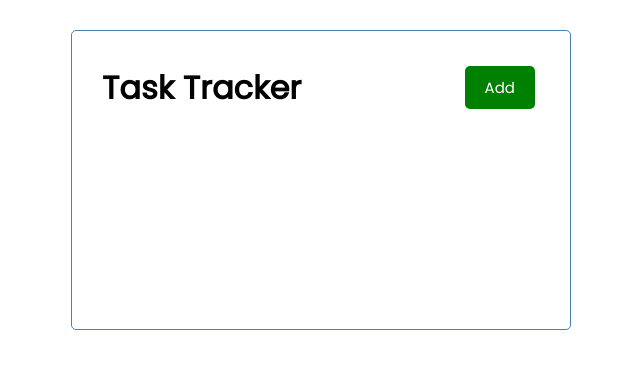
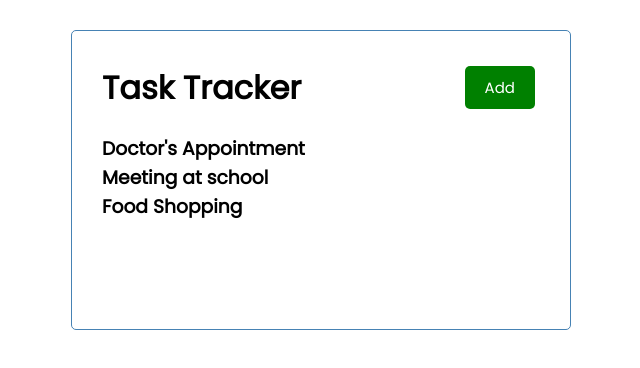
Before and after one commit to Prince-Baust/react-task-tracker, a React (Create React App) app: page / in a window 1280 px wide. Shown: the top 368 px of the page, without its empty margins (319-959 px from the left). Built offline with nearby package versions, Linux system fonts and the light colour scheme.

Commit message:
Tasks component complete

```diff
--- a/src/App.js
+++ b/src/App.js
@@ -1,10 +1,34 @@
 import Header from './components/Header'
+import Tasks from "./components/Tasks";
+import {useState} from "react";
 
 
 function App() {
+  const [tasks, setTasks] = useState([
+    {
+      id: 1,
+      text: 'Doctor\'s Appointment',
+      day: 'Feb 5th at 2:30pm',
+      reminder: true
+    },
+    {
+      id: 2,
+      text: 'Meeting at school',
+      day: 'Feb 6th at 2:30pm',
+      reminder: true
+    },
+    {
+      id: 3,
+      text: 'Food Shopping',
+      day: 'Feb 5th at 2:30pm',
+      reminder: false
+    }
+  ]);
+
   return (
     <div className="container">
       <Header />
+      <Tasks tasks = {tasks}/>
     </div>
   );
 }
--- /dev/null
+++ b/src/components/Tasks.js
@@ -0,0 +1,9 @@
+const Tasks = ({tasks}) => {
+  return (
+    <>
+    {tasks.map((task)=> <h3 key={task.id}>{task.text}</h3>
+      )}
+    </>
+  )
+}
+export default Tasks;
```
